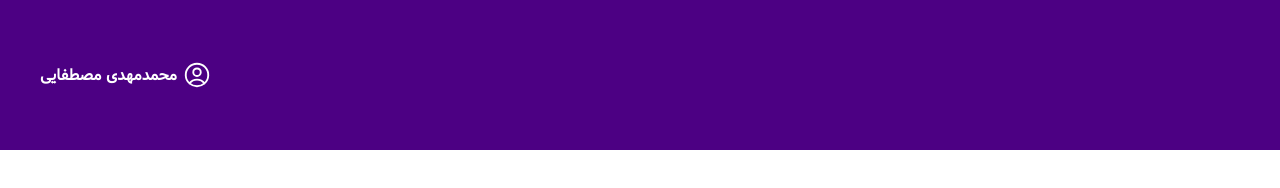
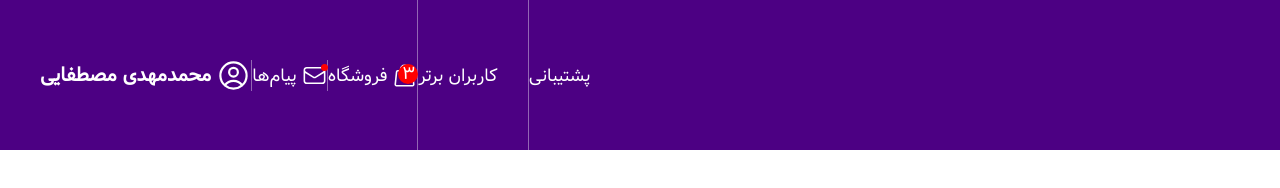
Before and after one commit to Alireza-Jodat2001/tikdad-Navbar, a website: page index.html in a window 1280 px wide. Drawn offline with Linux system fonts and the light colour scheme.

Commit message:
completing main-header navbar. -T

```diff
--- a/Sass/style.scss
+++ b/Sass/style.scss
@@ -31,8 +31,7 @@
     align-items: center;
   }
 
-  &__nav {
-  }
+  &__nav {}
 
   &__ul {
     display: flex;
@@ -43,15 +42,56 @@
     display: flex;
     align-items: center;
     gap: 5px;
+    font-size: 18px;
+    font-weight: 100;
+    position: relative;
+
+    &--shopping {
+      &::before {
+        content: '۳';
+        display: flex;
+        justify-content: center;
+        align-items: center;
+        width: 20px;
+        height: 20px;
+        border-radius: 50%;
+        background: red;
+        position: absolute;
+        right: -1px;
+        top: 4px;
+      }
+    }
+
+    &--massage {
+      &::before {
+        content: '';
+        width: 7px;
+        height: 7px;
+        border-radius: 50%;
+        background: red;
+        position: absolute;
+        right: -1px;
+        top: 4px;
+      }
+    }
+
+    &:not(:last-child) {
+      border-left: 1px solid rgba(255, 255, 255, .4);
+    }
   }
 
   & .navbar__svg {
-    width: 30px;
+    width: 25px;
+
+    &--user {
+      width: 35px;
+    }
   }
 
   & .navbar__span {
     &--user {
       font-weight: 900;
+      font-size: 20px;
     }
   }
 }
--- a/index.html
+++ b/index.html
@@ -15,23 +15,35 @@
         <ul class="main-header__ul">
           <li class="main-header__li">
             <svg class="navbar__svg"></svg>
-            <span class="navbar__span"></span>
+            <span class="navbar__span">پشتیبانی</span>
           </li>
+
           <li class="main-header__li">
             <svg class="navbar__svg"></svg>
-            <span class="navbar__span"></span>
+            <span class="navbar__span">کاربران برتر</span>
           </li>
-          <li class="main-header__li">
-            <svg class="navbar__svg"></svg>
-            <span class="navbar__span"></span>
+
+          <li class="main-header__li main-header__li--shopping">
+            <svg xmlns="http://www.w3.org/2000/svg" fill="none" viewBox="0 0 24 24" stroke-width="1.5"
+              stroke="currentColor" class="w-6 h-6 navbar__svg">
+              <path stroke-linecap="round" stroke-linejoin="round"
+                d="M15.75 10.5V6a3.75 3.75 0 10-7.5 0v4.5m11.356-1.993l1.263 12c.07.665-.45 1.243-1.119 1.243H4.25a1.125 1.125 0 01-1.12-1.243l1.264-12A1.125 1.125 0 015.513 7.5h12.974c.576 0 1.059.435 1.119 1.007zM8.625 10.5a.375.375 0 11-.75 0 .375.375 0 01.75 0zm7.5 0a.375.375 0 11-.75 0 .375.375 0 01.75 0z" />
+            </svg>
+            <span class="navbar__span">فروشگاه</span>
           </li>
-          <li class="main-header__li">
-            <svg class="navbar__svg"></svg>
-            <span class="navbar__span"></span>
+
+          <li class="main-header__li main-header__li--massage">
+            <svg xmlns="http://www.w3.org/2000/svg" fill="none" viewBox="0 0 24 24" stroke-width="1.5"
+              stroke="currentColor" class="w-6 h-6 navbar__svg">
+              <path stroke-linecap="round" stroke-linejoin="round"
+                d="M21.75 6.75v10.5a2.25 2.25 0 01-2.25 2.25h-15a2.25 2.25 0 01-2.25-2.25V6.75m19.5 0A2.25 2.25 0 0019.5 4.5h-15a2.25 2.25 0 00-2.25 2.25m19.5 0v.243a2.25 2.25 0 01-1.07 1.916l-7.5 4.615a2.25 2.25 0 01-2.36 0L3.32 8.91a2.25 2.25 0 01-1.07-1.916V6.75" />
+            </svg>
+            <span class="navbar__span">پیام‌ها</span>
           </li>
+
           <li class="main-header__li">
             <svg xmlns="http://www.w3.org/2000/svg" fill="none" viewBox="0 0 24 24" stroke-width="1.5"
-              stroke="currentColor" class="w-6 h-6 navbar__svg">
+              stroke="currentColor" class="w-6 h-6 navbar__svg navbar__svg--user">
               <path stroke-linecap="round" stroke-linejoin="round"
                 d="M17.982 18.725A7.488 7.488 0 0012 15.75a7.488 7.488 0 00-5.982 2.975m11.963 0a9 9 0 10-11.963 0m11.963 0A8.966 8.966 0 0112 21a8.966 8.966 0 01-5.982-2.275M15 9.75a3 3 0 11-6 0 3 3 0 016 0z" />
             </svg>
```
Also changed, not shown: Css/style.css, Images/shopping-bag.png (added).
